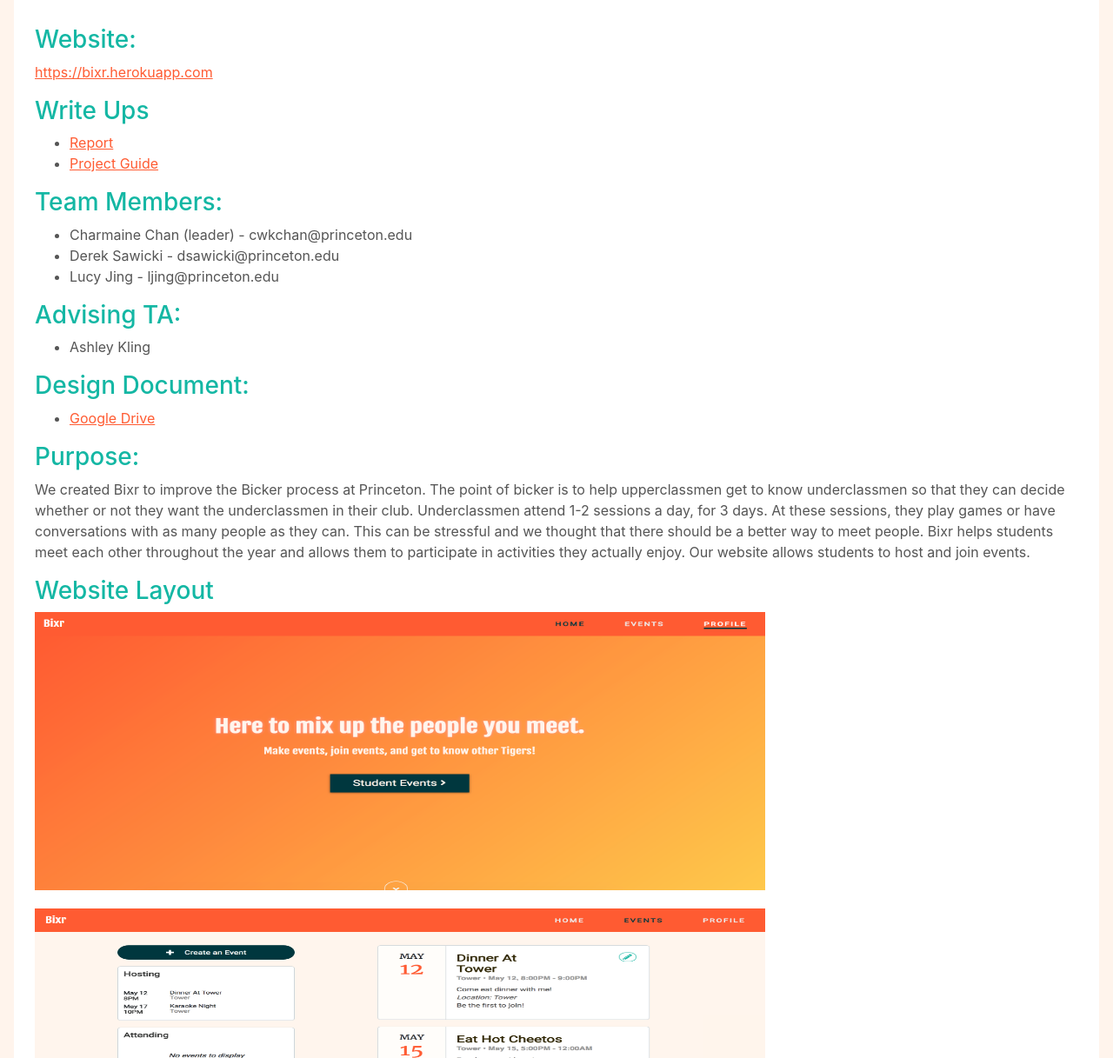
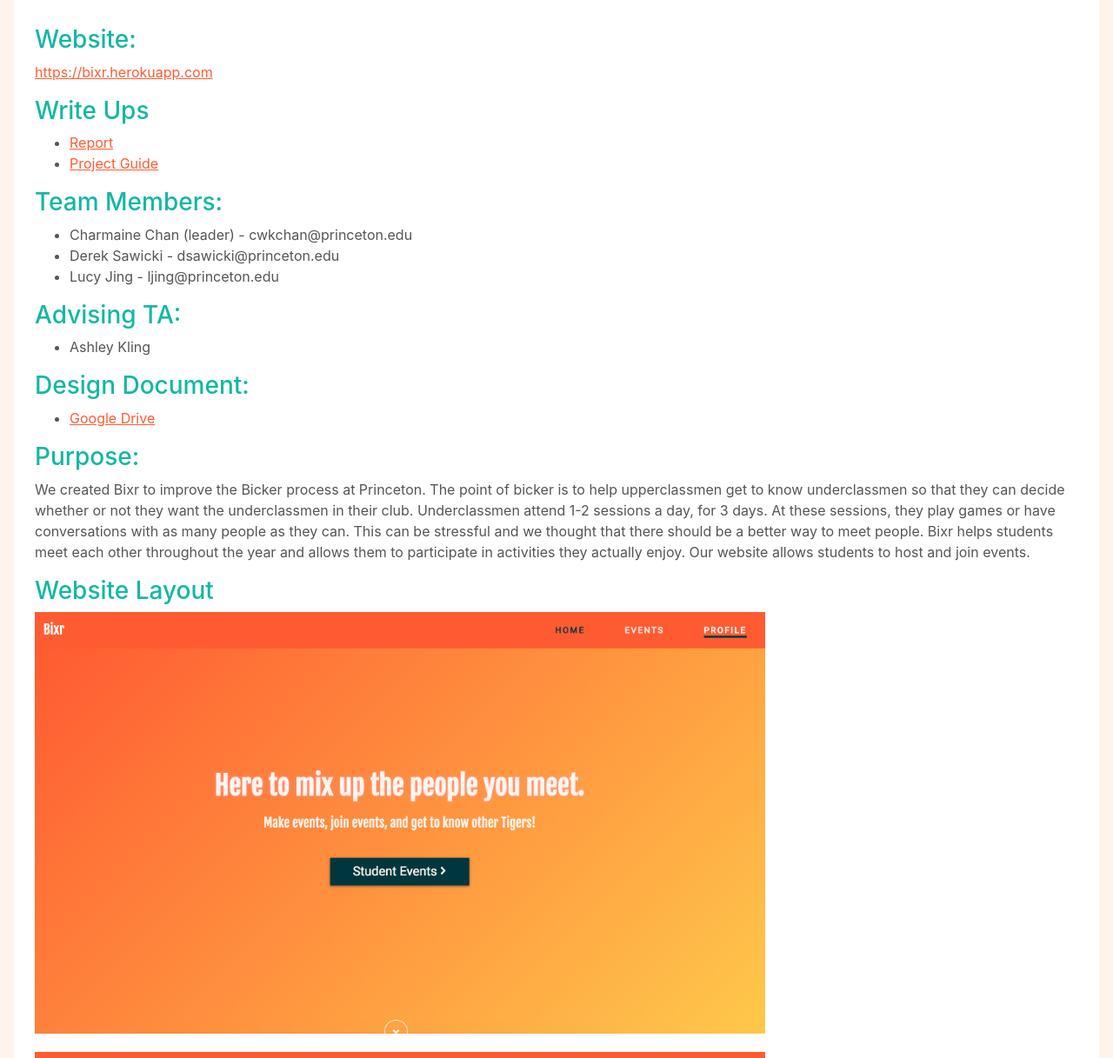
Before and after one commit to COS333-BickerProject/COS333-BickerProject.github.io, a plain HTML site: page index.html in a window 1280 px wide. Shown: the part 83-1300 px from the top of the page at 87% size. Drawn offline with nearby package versions, Linux system fonts and the light colour scheme.

Commit message:
fix img heights

```diff
--- a/style.css
+++ b/style.css
@@ -34,7 +34,7 @@ li {
 
 
 img {
-	height: 20em;
+	height: auto;
 	width: 70%;
 	margin-bottom: 1.3em;
 	margin-left: auto;
```
